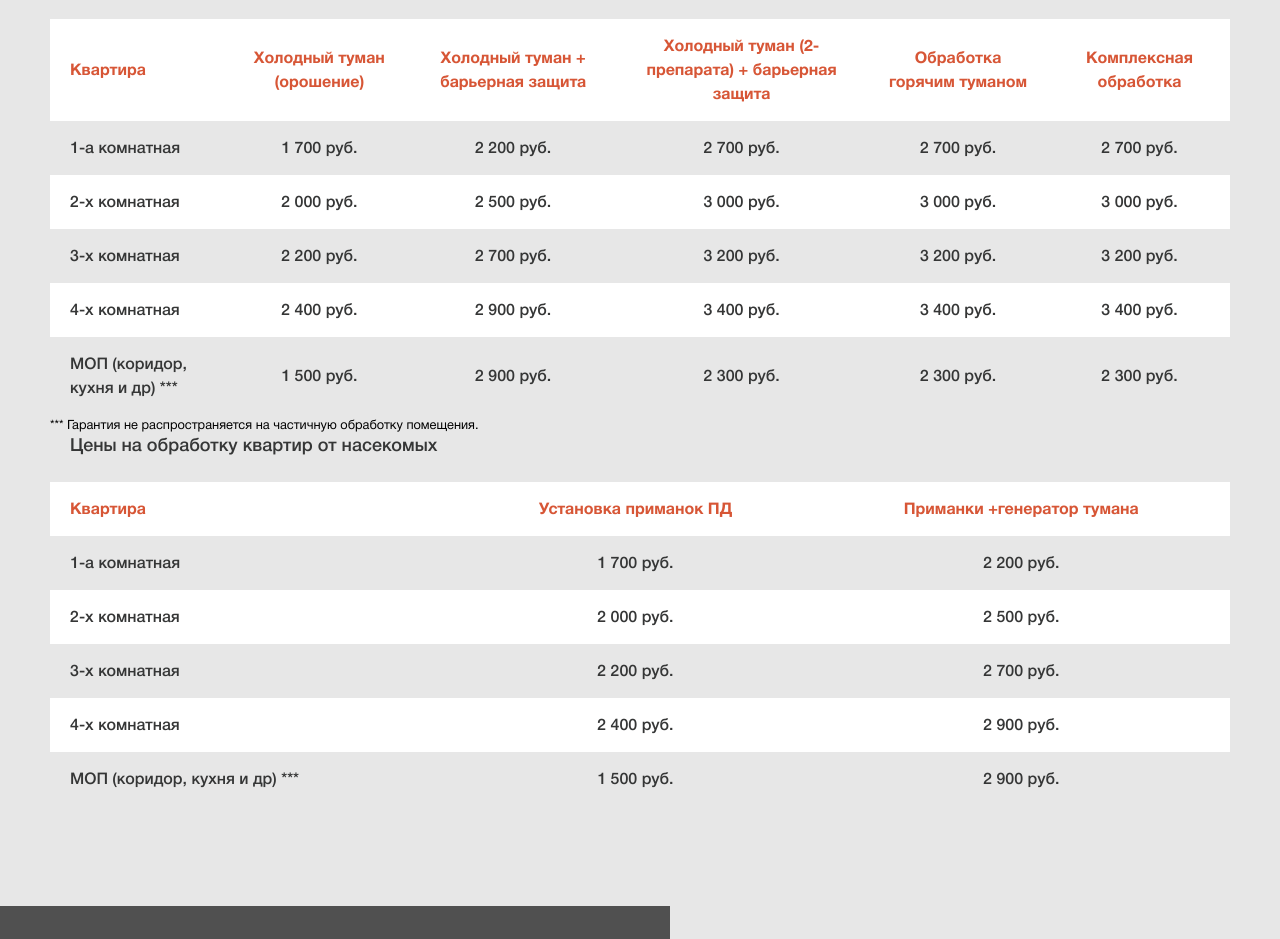
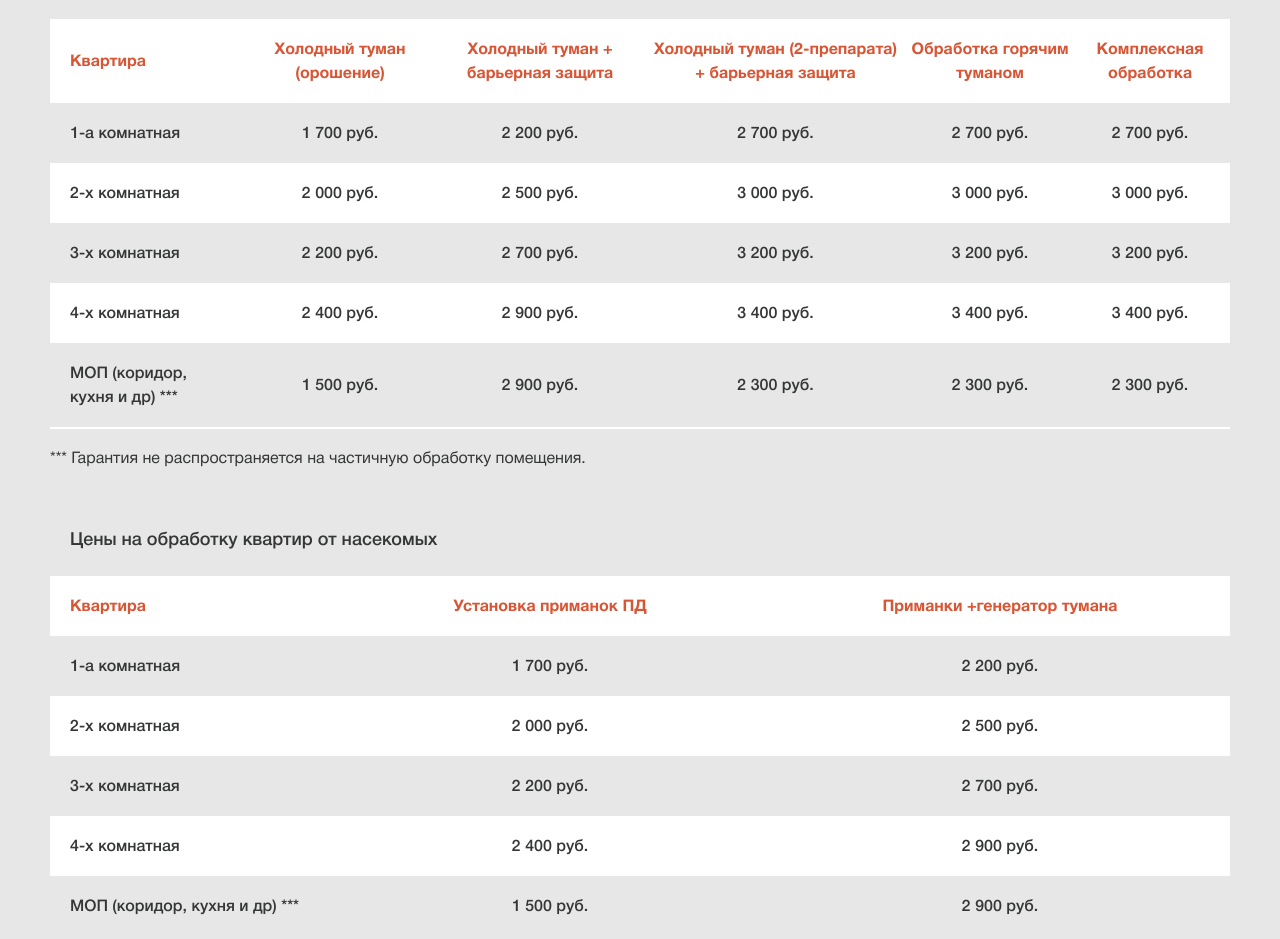
Before and after one commit to yialo/San-Epidem, a website: page source/price.html in a window 1280 px wide. Shown: the part 1420-2359 px from the top of the page. Drawn offline with nearby package versions, Linux system fonts and the light colour scheme; files that its build step writes are made by us from their sources.

Commit message:
Desktop version added

```diff
--- a/source/price.html
+++ b/source/price.html
@@ -135,97 +135,97 @@
                     </ul>
                 </div>
                 <div class="pricelist__container  container">
-                    <table class="pricelist__table  price-table">
+                    <table class="pricelist__table  price-table  price-table--1">
                         <caption class="price-table__title">Цены на обработку квартир от насекомых</caption>
                         <thead class="price-table__section  price-table__section--head">
                             <tr class="price-table__row  price-table__row--head">
-                                <th class="price-table__cell  price-table__cell--head">Квартира</th>
-                                <th class="price-table__cell  price-table__cell--head">Холодный туман (орошение)</th>
-                                <th class="price-table__cell  price-table__cell--head">Холодный туман + барьерная защита</th>
-                                <th class="price-table__cell  price-table__cell--head">Холодный туман (2-препарата) + барьерная защита</th>
-                                <th class="price-table__cell  price-table__cell--head">Обработка горячим туманом</th>
-                                <th class="price-table__cell  price-table__cell--head">Комплексная обработка</th>
+                                <th class="price-table__cell">Квартира</th>
+                                <th class="price-table__cell">Холодный туман (орошение)</th>
+                                <th class="price-table__cell">Холодный туман + барьерная защита</th>
+                                <th class="price-table__cell">Холодный туман (2-препарата) + барьерная защита</th>
+                                <th class="price-table__cell">Обработка горячим туманом</th>
+                                <th class="price-table__cell">Комплексная обработка</th>
                             </tr>
                         </thead>
                         <tbody class="price-table__section  price-table__section--body">
                             <tr class="price-table__row  price-table__row--body">
-                                <td class="price-table__cell  price-table__cell--body">1-а комнатная</td>
-                                <td class="price-table__cell  price-table__cell--body">1 700 руб.</td>
-                                <td class="price-table__cell  price-table__cell--body">2 200 руб.</td>
-                                <td class="price-table__cell  price-table__cell--body">2 700 руб.</td>
-                                <td class="price-table__cell  price-table__cell--body">2 700 руб.</td>
-                                <td class="price-table__cell  price-table__cell--body">2 700 руб.</td>
+                                <td class="price-table__cell">1-а комнатная</td>
+                                <td class="price-table__cell">1 700 руб.</td>
+                                <td class="price-table__cell">2 200 руб.</td>
+                                <td class="price-table__cell">2 700 руб.</td>
+                                <td class="price-table__cell">2 700 руб.</td>
+                                <td class="price-table__cell">2 700 руб.</td>
                             </tr>
                             <tr class="price-table__row  price-table__row--body">
-                                <td class="price-table__cell  price-table__cell--body">2-х комнатная</td>
-                                <td class="price-table__cell  price-table__cell--body">2 000 руб.</td>
-                                <td class="price-table__cell  price-table__cell--body">2 500 руб.</td>
-                                <td class="price-table__cell  price-table__cell--body">3 000 руб.</td>
-                                <td class="price-table__cell  price-table__cell--body">3 000 руб.</td>
-                                <td class="price-table__cell  price-table__cell--body">3 000 руб.</td>
+                                <td class="price-table__cell">2-х комнатная</td>
+                                <td class="price-table__cell">2 000 руб.</td>
+                                <td class="price-table__cell">2 500 руб.</td>
+                                <td class="price-table__cell">3 000 руб.</td>
+                                <td class="price-table__cell">3 000 руб.</td>
+                                <td class="price-table__cell">3 000 руб.</td>
                             </tr>
                             <tr class="price-table__row  price-table__row--body">
-                                <td class="price-table__cell  price-table__cell--body">3-х комнатная</td>
-                                <td class="price-table__cell  price-table__cell--body">2 200 руб.</td>
-                                <td class="price-table__cell  price-table__cell--body">2 700 руб.</td>
-                                <td class="price-table__cell  price-table__cell--body">3 200 руб.</td>
-                                <td class="price-table__cell  price-table__cell--body">3 200 руб.</td>
-                                <td class="price-table__cell  price-table__cell--body">3 200 руб.</td>
+                                <td class="price-table__cell">3-х комнатная</td>
+                                <td class="price-table__cell">2 200 руб.</td>
+                                <td class="price-table__cell">2 700 руб.</td>
+                                <td class="price-table__cell">3 200 руб.</td>
+                                <td class="price-table__cell">3 200 руб.</td>
+                                <td class="price-table__cell">3 200 руб.</td>
                             </tr>
                             <tr class="price-table__row  price-table__row--body">
-                                <td class="price-table__cell  price-table__cell--body">4-х комнатная</td>
-                                <td class="price-table__cell  price-table__cell--body">2 400 руб.</td>
-                                <td class="price-table__cell  price-table__cell--body">2 900 руб.</td>
-                                <td class="price-table__cell  price-table__cell--body">3 400 руб.</td>
-                                <td class="price-table__cell  price-table__cell--body">3 400 руб.</td>
-                                <td class="price-table__cell  price-table__cell--body">3 400 руб.</td>
+                                <td class="price-table__cell">4-х комнатная</td>
+                                <td class="price-table__cell">2 400 руб.</td>
+                                <td class="price-table__cell">2 900 руб.</td>
+                                <td class="price-table__cell">3 400 руб.</td>
+                                <td class="price-table__cell">3 400 руб.</td>
+                                <td class="price-table__cell">3 400 руб.</td>
                             </tr>
                             <tr class="price-table__row  price-table__row--body">
-                                <td class="price-table__cell  price-table__cell--body">МОП (коридор, кухня и др) ***</td>
-                                <td class="price-table__cell  price-table__cell--body">1 500 руб.</td>
-                                <td class="price-table__cell  price-table__cell--body">2 900 руб.</td>
-                                <td class="price-table__cell  price-table__cell--body">2 300 руб.</td>
-                                <td class="price-table__cell  price-table__cell--body">2 300 руб.</td>
-                                <td class="price-table__cell  price-table__cell--body">2 300 руб.</td>
+                                <td class="price-table__cell">МОП (коридор, кухня и др) ***</td>
+                                <td class="price-table__cell">1 500 руб.</td>
+                                <td class="price-table__cell">2 900 руб.</td>
+                                <td class="price-table__cell">2 300 руб.</td>
+                                <td class="price-table__cell">2 300 руб.</td>
+                                <td class="price-table__cell">2 300 руб.</td>
                             </tr>
                         </tbody>
                     </table>
-                    <small>*** Гарантия не распространяется на частичную обработку помещения.</small>
+                    <small class="price-table__note">*** Гарантия не распространяется на частичную обработку помещения.</small>
 
-                    <table class="pricelist__table  price-table">
+                    <table class="pricelist__table  price-table  price-table--2">
                         <caption class="price-table__title">Цены на обработку квартир от насекомых</caption>
                         <thead class="price-table__section  price-table__section--head">
                             <tr class="price-table__row  price-table__row--head">
-                                <th class="price-table__cell  price-table__cell--head">Квартира</th>
-                                <th class="price-table__cell  price-table__cell--head">Установка приманок ПД</th>
-                                <th class="price-table__cell  price-table__cell--head">Приманки +генератор тумана</th>
+                                <th class="price-table__cell">Квартира</th>
+                                <th class="price-table__cell">Установка приманок ПД</th>
+                                <th class="price-table__cell">Приманки +генератор тумана</th>
                             </tr>
                         </thead>
                         <tbody class="price-table__section  price-table__section--body">
                             <tr class="price-table__row  price-table__row--body">
-                                <td class="price-table__cell  price-table__cell--body">1-а комнатная</td>
-                                <td class="price-table__cell  price-table__cell--body">1 700 руб.</td>
-                                <td class="price-table__cell  price-table__cell--body">2 200 руб.</td>
+                                <td class="price-table__cell">1-а комнатная</td>
+                                <td class="price-table__cell">1 700 руб.</td>
+                                <td class="price-table__cell">2 200 руб.</td>
                             </tr>
                             <tr class="price-table__row  price-table__row--body">
-                                <td class="price-table__cell  price-table__cell--body">2-х комнатная</td>
-                                <td class="price-table__cell  price-table__cell--body">2 000 руб.</td>
-                                <td class="price-table__cell  price-table__cell--body">2 500 руб.</td>
+                                <td class="price-table__cell">2-х комнатная</td>
+                                <td class="price-table__cell">2 000 руб.</td>
+                                <td class="price-table__cell">2 500 руб.</td>
                             </tr>
                             <tr class="price-table__row  price-table__row--body">
-                                <td class="price-table__cell  price-table__cell--body">3-х комнатная</td>
-                                <td class="price-table__cell  price-table__cell--body">2 200 руб.</td>
-                                <td class="price-table__cell  price-table__cell--body">2 700 руб.</td>
+                                <td class="price-table__cell">3-х комнатная</td>
+                                <td class="price-table__cell">2 200 руб.</td>
+                                <td class="price-table__cell">2 700 руб.</td>
                             </tr>
                             <tr class="price-table__row  price-table__row--body">
-                                <td class="price-table__cell  price-table__cell--body">4-х комнатная</td>
-                                <td class="price-table__cell  price-table__cell--body">2 400 руб.</td>
-                                <td class="price-table__cell  price-table__cell--body">2 900 руб.</td>
+                                <td class="price-table__cell">4-х комнатная</td>
+                                <td class="price-table__cell">2 400 руб.</td>
+                                <td class="price-table__cell">2 900 руб.</td>
                             </tr>
                             <tr class="price-table__row  price-table__row--body">
-                                <td class="price-table__cell  price-table__cell--body">МОП (коридор, кухня и др) ***</td>
-                                <td class="price-table__cell  price-table__cell--body">1 500 руб.</td>
-                                <td class="price-table__cell  price-table__cell--body">2 900 руб.</td>
+                                <td class="price-table__cell">МОП (коридор, кухня и др) ***</td>
+                                <td class="price-table__cell">1 500 руб.</td>
+                                <td class="price-table__cell">2 900 руб.</td>
                             </tr>
                         </tbody>
                     </table>
--- a/source/sass/blocks/page-main.scss
+++ b/source/sass/blocks/page-main.scss
@@ -63,3 +63,11 @@
         margin-bottom: 100px;
     }
 }
+
+.page-main__price-menu {
+    margin-bottom: 40px;
+}
+
+.page-main__pricelist {
+    margin-bottom: 80px;
+}
--- a/source/sass/blocks/price-menu.scss
+++ b/source/sass/blocks/price-menu.scss
@@ -1,7 +1,3 @@
-.price-menu {
-    padding-bottom: 40px;
-}
-
 .price-menu__title {
     margin-top: 0;
     margin-bottom: 50px;
--- a/source/sass/blocks/price-table.scss
+++ b/source/sass/blocks/price-table.scss
@@ -31,24 +31,68 @@
 }
 
 .price-table__cell {
-    padding-left: 20px;
-    padding-right: 20px;
+    padding-top: 18px;
+    padding-bottom: 18px;
 
-    &--head {
-        padding-top: 15px;
-        padding-bottom: 15px;
-    }
-
-    &--head:first-child {
+    &:nth-child(1) {
+        padding-left: 20px;
         text-align: left;
     }
 
-    &--body {
-        padding-top: 15px;
-        padding-bottom: 15px;
+    &:not(:nth-child(1)) {
+        text-align: center;
     }
 
-    &--body:not(:first-child) {
-        text-align: center;
+    .price-table--1 &:nth-child(1) {
+        width: 200px;
+        padding-right: 50px;
+    }
+
+    .price-table--1 &:nth-child(2) {
+        width: 180px;
+    }
+
+    .price-table--1 &:nth-child(3) {
+        width: 220px;
+        padding-left: 20px;
+        padding-right: 20px;
+    }
+
+    .price-table--1 &:nth-child(4) {
+        width: 260px;
+        padding-right: 10px;
+    }
+
+    .price-table--1 &:nth-child(5) {
+        width: 160px;
+    }
+
+    .price-table--1 &:nth-child(6) {
+        width: 160px;
+        padding-left: 20px;
+        padding-right: 20px;
+    }
+
+    .price-table--2 &:nth-child(1) {
+        width: 380px;
+    }
+
+    .price-table--2 &:nth-child(2) {
+        width: 240px;
+    }
+
+    .price-table--2 &:nth-child(3) {
+        width: 560px;
+        padding-left: 180px;
+        padding-right: 80px;
     }
 }
+
+.price-table__note {
+    display: block;
+    margin-bottom: 60px;
+    padding-top: 20px;
+    font-size: 16px;
+    color: $dark-gray;
+    border-top: 2px solid white;
+}
```
Also changed, not shown: source/img/icon-ruble.svg (deleted).
